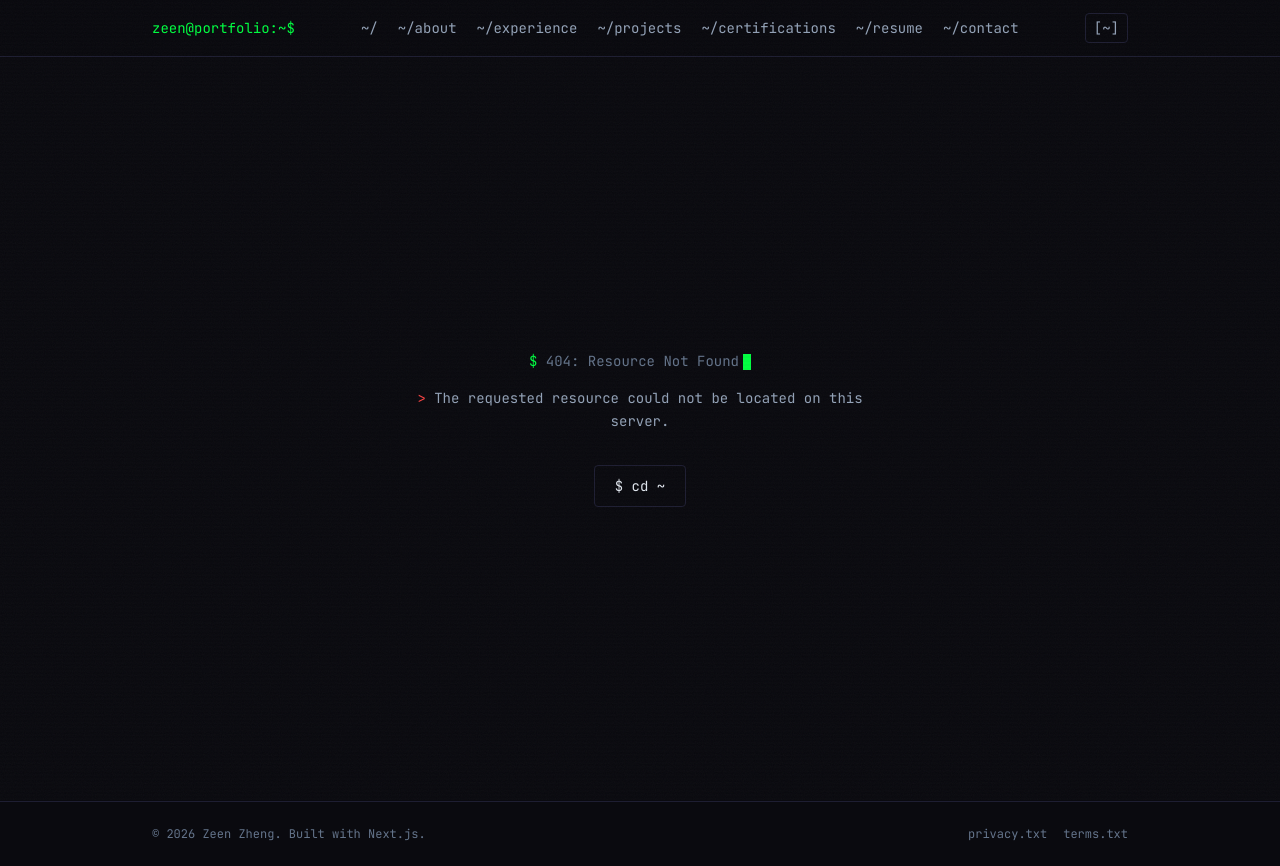
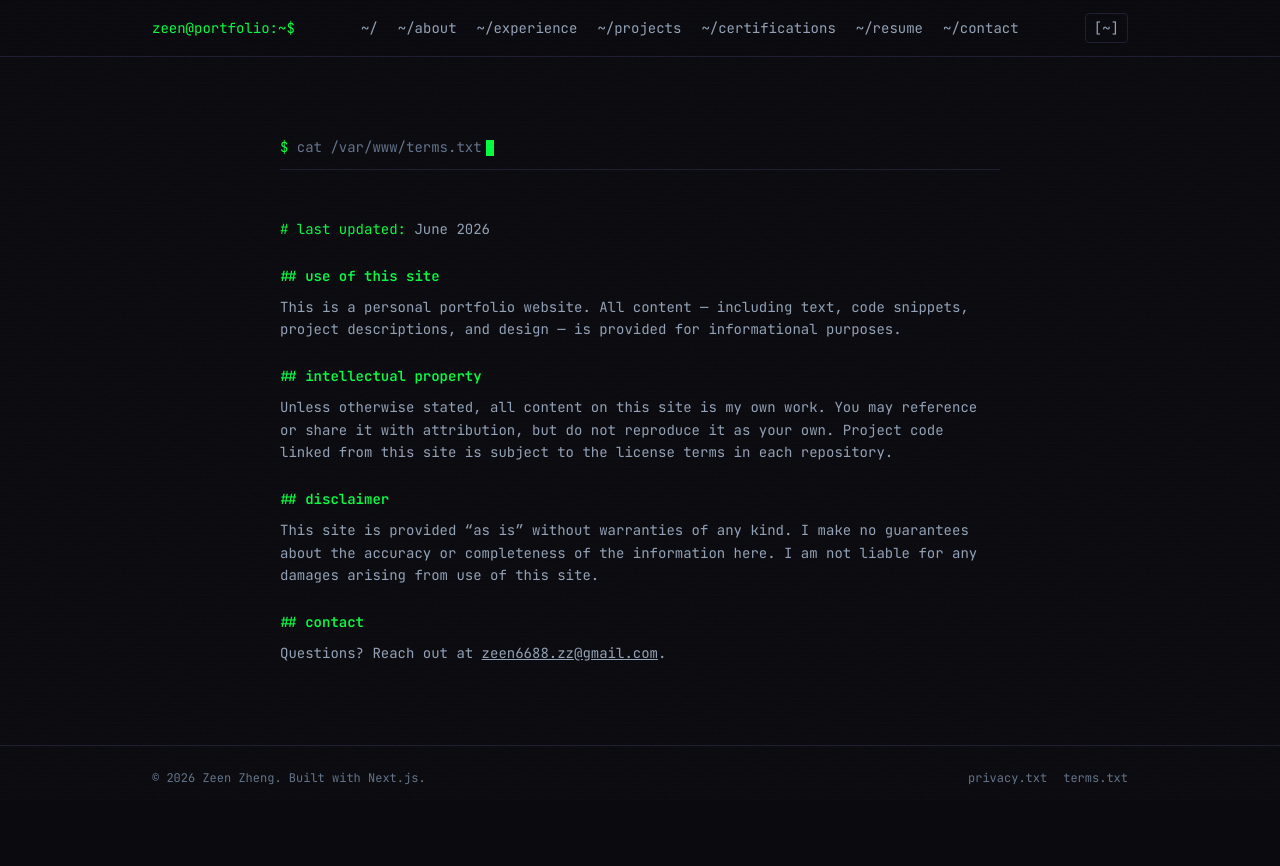
Before and after one commit to ZZeeZZ1127/my_portfolio_website, a Next.js app: page /terms in a window 1280 px wide. Before the commit this address had no page. After the commit the page ends 810 px from the top, so only its background shows below. Built offline with nearby package versions, Linux system fonts and the light colour scheme.

Commit message:
added a new non-technical experience, updated privacy and terms

```diff
--- /dev/null
+++ b/src/app/privacy/page.tsx
@@ -0,0 +1,69 @@
+import type { Metadata } from "next";
+import SectionHeader from "@/components/ui/SectionHeader";
+
+export const metadata: Metadata = {
+  title: "privacy.txt — Zeen Zheng",
+  description: "Privacy policy for zeenzheng.com",
+};
+
+export default function PrivacyPage() {
+  return (
+    <section className="max-w-3xl mx-auto px-6 py-20">
+      <SectionHeader command="cat /var/www/privacy.txt" />
+
+      <div className="font-mono text-sm text-[var(--color-text-secondary)] leading-relaxed space-y-6">
+        <p>
+          <span className="text-[var(--color-accent)]"># last updated:</span> June 2026
+        </p>
+
+        <section>
+          <h2 className="text-[var(--color-accent)] font-semibold mb-2">## data collection</h2>
+          <p>
+            This site does not collect, store, or process personal data. There are no
+            cookies, no analytics scripts, and no tracking of any kind. The contact form
+            (if used) sends data directly and is not retained on any server.
+          </p>
+        </section>
+
+        <section>
+          <h2 className="text-[var(--color-accent)] font-semibold mb-2">## third-party services</h2>
+          <p>
+            This site is hosted on Vercel, which may collect standard server logs
+            (IP addresses, request paths, timestamps) for operational purposes. Refer to{" "}
+            <a
+              href="https://vercel.com/legal/privacy-policy"
+              className="underline hover:text-[var(--color-text)] transition-colors"
+              target="_blank"
+              rel="noopener noreferrer"
+            >
+              Vercel&apos;s privacy policy
+            </a>{" "}
+            for details.
+          </p>
+        </section>
+
+        <section>
+          <h2 className="text-[var(--color-accent)] font-semibold mb-2">## external links</h2>
+          <p>
+            This site links to external platforms (GitHub, LinkedIn, etc.). Their privacy
+            policies apply when you visit those sites.
+          </p>
+        </section>
+
+        <section>
+          <h2 className="text-[var(--color-accent)] font-semibold mb-2">## contact</h2>
+          <p>
+            Questions about this policy? Reach out at{" "}
+            <a
+              href="mailto:zeen6688.zz@gmail.com"
+              className="underline hover:text-[var(--color-text)] transition-colors"
+            >
+              zeen6688.zz@gmail.com
+            </a>
+            .
+          </p>
+        </section>
+      </div>
+    </section>
+  );
+}
--- /dev/null
+++ b/src/app/terms/page.tsx
@@ -0,0 +1,63 @@
+import type { Metadata } from "next";
+import SectionHeader from "@/components/ui/SectionHeader";
+
+export const metadata: Metadata = {
+  title: "terms.txt — Zeen Zheng",
+  description: "Terms of service for zeenzheng.com",
+};
+
+export default function TermsPage() {
+  return (
+    <section className="max-w-3xl mx-auto px-6 py-20">
+      <SectionHeader command="cat /var/www/terms.txt" />
+
+      <div className="font-mono text-sm text-[var(--color-text-secondary)] leading-relaxed space-y-6">
+        <p>
+          <span className="text-[var(--color-accent)]"># last updated:</span> June 2026
+        </p>
+
+        <section>
+          <h2 className="text-[var(--color-accent)] font-semibold mb-2">## use of this site</h2>
+          <p>
+            This is a personal portfolio website. All content — including text, code
+            snippets, project descriptions, and design — is provided for informational
+            purposes.
+          </p>
+        </section>
+
+        <section>
+          <h2 className="text-[var(--color-accent)] font-semibold mb-2">## intellectual property</h2>
+          <p>
+            Unless otherwise stated, all content on this site is my own work. You may
+            reference or share it with attribution, but do not reproduce it as your own.
+            Project code linked from this site is subject to the license terms in each
+            repository.
+          </p>
+        </section>
+
+        <section>
+          <h2 className="text-[var(--color-accent)] font-semibold mb-2">## disclaimer</h2>
+          <p>
+            This site is provided &ldquo;as is&rdquo; without warranties of any kind. I
+            make no guarantees about the accuracy or completeness of the information here.
+            I am not liable for any damages arising from use of this site.
+          </p>
+        </section>
+
+        <section>
+          <h2 className="text-[var(--color-accent)] font-semibold mb-2">## contact</h2>
+          <p>
+            Questions? Reach out at{" "}
+            <a
+              href="mailto:zeen6688.zz@gmail.com"
+              className="underline hover:text-[var(--color-text)] transition-colors"
+            >
+              zeen6688.zz@gmail.com
+            </a>
+            .
+          </p>
+        </section>
+      </div>
+    </section>
+  );
+}
--- a/src/components/sections/ExperienceTimeline.tsx
+++ b/src/components/sections/ExperienceTimeline.tsx
@@ -17,9 +17,16 @@ export default function ExperienceTimeline() {
               [{exp.startDate}] — [{exp.endDate}]
             </div>
 
-            <h3 className="text-lg font-semibold text-[var(--color-accent)]">
-              {exp.role}
-            </h3>
+            <div className="flex items-center gap-2 flex-wrap">
+              <h3 className="text-lg font-semibold text-[var(--color-accent)]">
+                {exp.role}
+              </h3>
+              {exp.category === "non-technical" && (
+                <span className="font-mono text-[10px] px-1.5 py-0.5 rounded border border-[var(--color-border)] text-[var(--color-text-muted)]">
+                  ops
+                </span>
+              )}
+            </div>
 
             <p className="text-sm text-[var(--color-text-secondary)] mb-3">
               {exp.company} &middot; {exp.location}
--- a/src/data/portfolio.ts
+++ b/src/data/portfolio.ts
@@ -59,6 +59,20 @@ export const portfolioData: PortfolioData = {
       highlights: [
         "Collaborated in an Agile team of five to implement game components using Python, Unity, and Git during an intensive 8-week program on systems modeling and AI ethics",
         "Achieved a 92% classification accuracy across 5 CNN models by generating a custom dataset of 2,000+ synthetic images in Unity to train neural networks",
+      ],
+    },
+    {
+      id: "think-academy",
+      role: "Academic Operations Assistant",
+      company: "Think Academy International Education Inc.",
+      location: "Bellevue, WA",
+      startDate: "Dec 2024",
+      endDate: "Aug 2025",
+      category: "non-technical",
+      highlights: [
+        "Improved AIME qualification rates for 150+ students by 25% through the implementation of personalized one-on-one guidance and curriculum reinforcement",
+        "Evaluated student progress and provided one-on-one guidance to reinforce key academic concepts for varying skill levels",
+        "Coordinated educational events including mock exams and open houses to enhance student engagement",
       ],
     },
   ],
--- a/src/types/portfolio.ts
+++ b/src/types/portfolio.ts
@@ -6,6 +6,7 @@ export interface Experience {
   startDate: string;
   endDate: string;
   highlights: string[];
+  category?: "technical" | "non-technical";
 }
 
 export interface Project {
```
Also changed, not shown: 1 other file (tests, documents, lock files or other folders).
